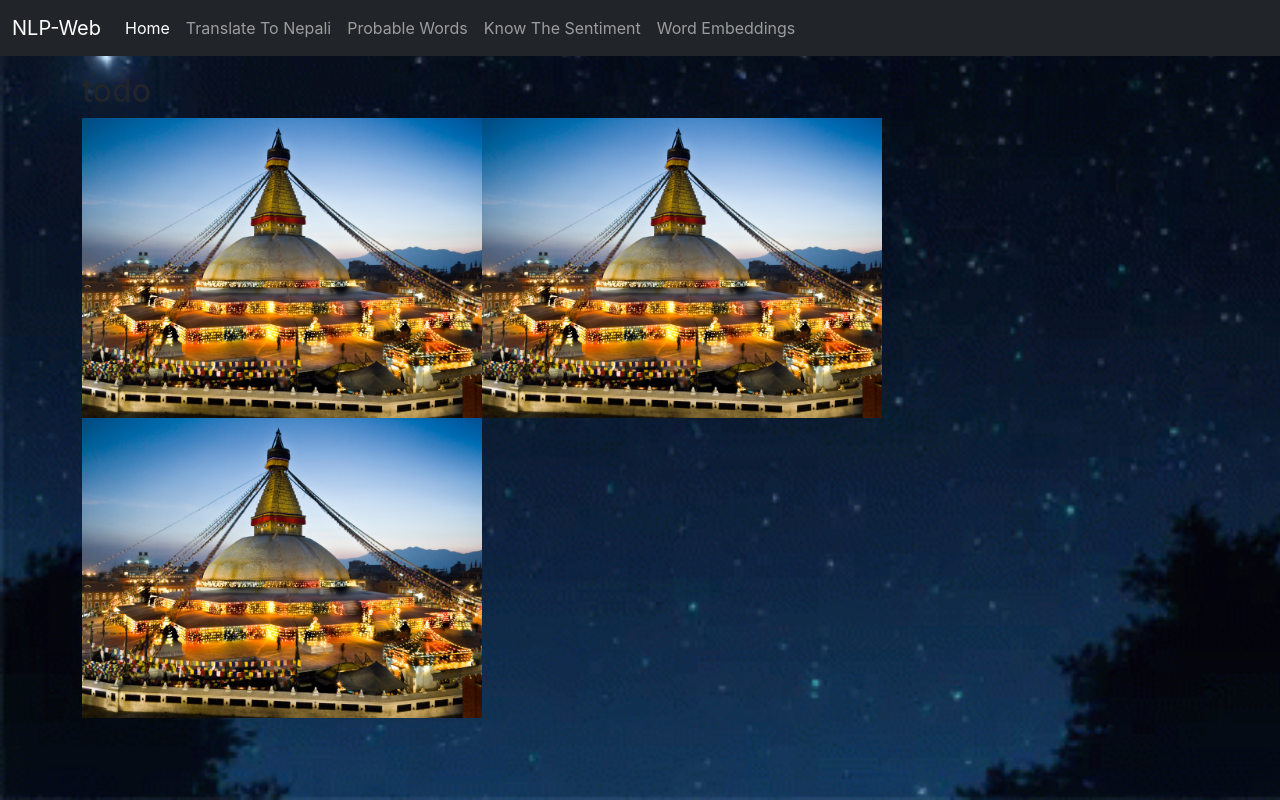
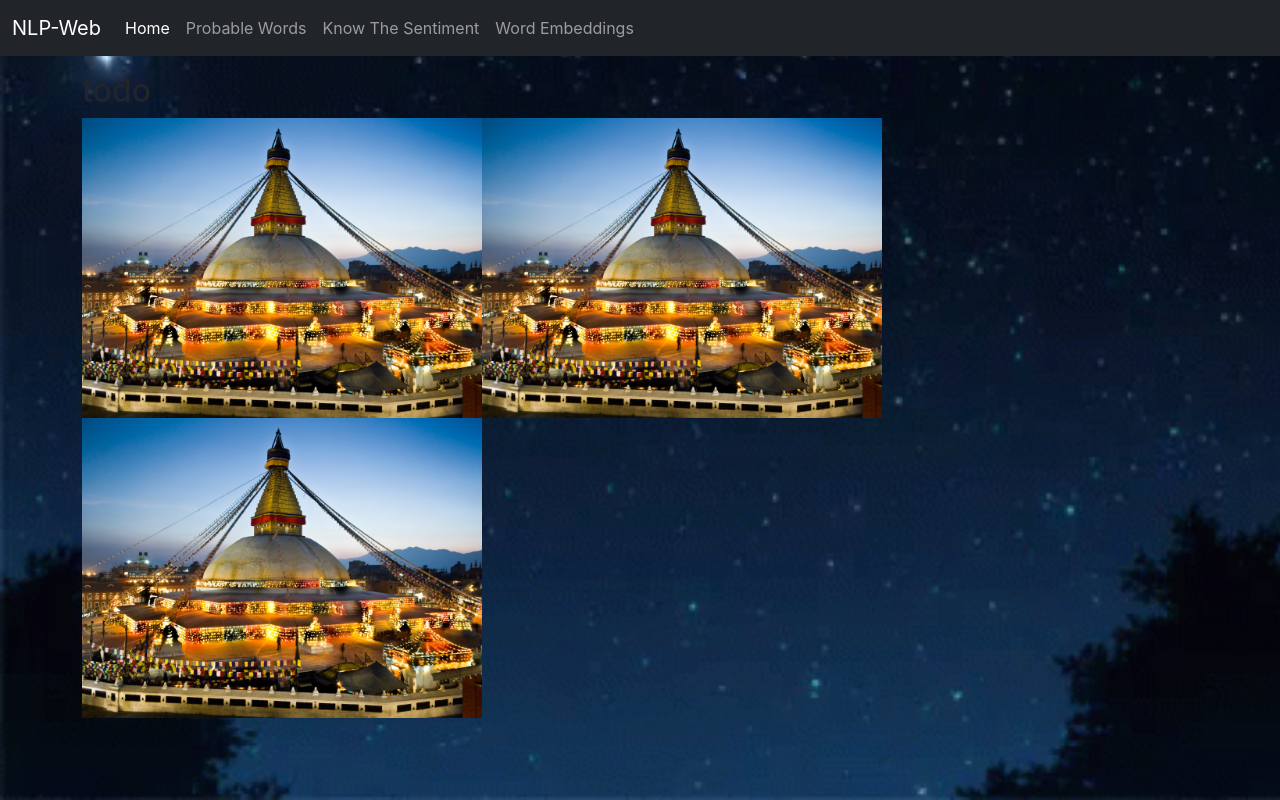
Before and after one commit to AAreLaa/NLP-frontend, a React (Create React App) app: page / in a window 1280 px wide. Built offline with nearby package versions, Linux system fonts and the light colour scheme.

Commit message:
navbar translation commented

```diff
--- a/src/components/Navbar.js
+++ b/src/components/Navbar.js
@@ -15,9 +15,9 @@
             <li className="nav-item">
             <Link className="nav-link active" aria-current="page" to="/">{props.title1}</Link>
             </li>
-            <li className="nav-item">
+            {/* <li className="nav-item">
             <Link className="nav-link" to="/ToNepali" >{props.title2}</Link>
-            </li>
+            </li> */}
             <li className="nav-item">
             <Link className="nav-link" to="/ProbableWords" >{props.title3}</Link>
             </li>
```
